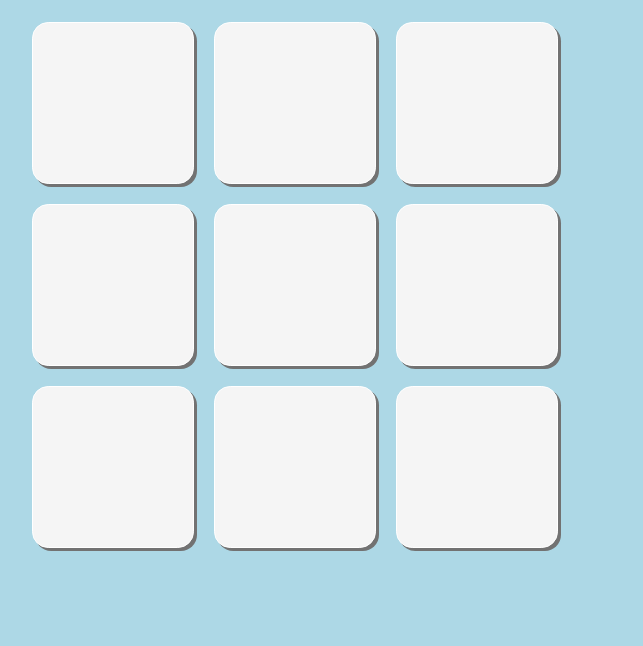
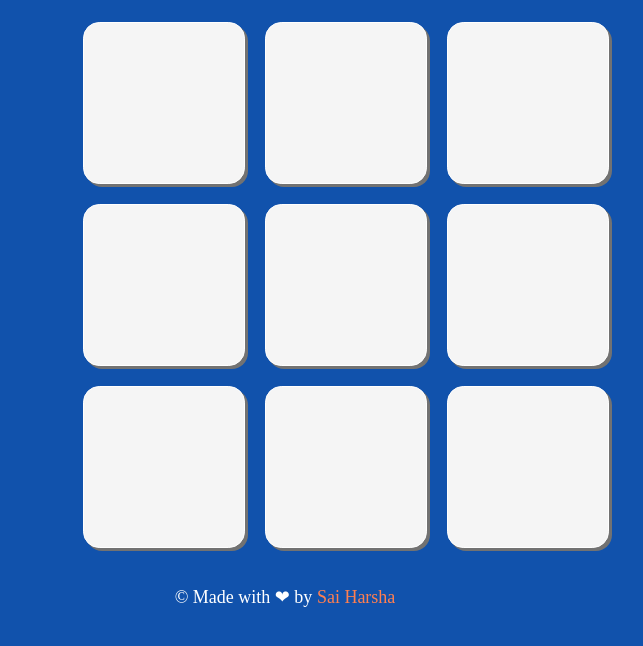
Before and after one commit to rSaiHarsha/Tic-Tac-Toe, a plain HTML site: page index.html in a window 1280 px wide. Shown: the part 100-746 px from the top of the page, without its empty margins (355-998 px from the left). Drawn offline with nearby package versions, Linux system fonts and the light colour scheme; a web font is replaced by a local one.

Commit message:
Changed the background color, adjust the alignment to center and added footer.

```diff
--- a/index.html
+++ b/index.html
@@ -22,6 +22,9 @@
        <div class="square bottom middle">      </div>
        <div class="square bottom right"> </div>
     </div>
+    <footer>
+        <p>© Made with ❤ by <a href="https://rsaiharsha.github.io/SaiHarsha/" target="_blank">Sai Harsha</a></p>
+    </footer>
     <script src="https://code.jquery.com/jquery-3.7.1.min.js" integrity="sha256-/JqT3SQfawRcv/BIHPThkBvs0OEvtFFmqPF/lYI/Cxo=" crossorigin="anonymous"></script>
     <script src="engine.js"></script>
 </body>
--- a/style.css
+++ b/style.css
@@ -1,7 +1,7 @@
 body{
     padding:0;
     margin:0;
-    background-color: lightblue;
+    background-color:rgb(17, 82, 172);
     color: black;
     font-size: large;
 }
@@ -11,7 +11,7 @@ h1{
     font-family: Anton;
 }
 h1:hover{
-    color: rgb(17, 82, 172);
+    color: lightblue;
 }
 div {
     font-size: 8rem;
@@ -20,7 +20,7 @@ div {
     font-weight: bold;
 }
 .board {
-    margin: 0 25%;
+    margin: 0 29%;
     height:100%;
     width:40rem;
     border-radius: 10%;
@@ -54,3 +54,18 @@ div {
     opacity: 0.5;
     box-shadow: none;
 }
+footer{
+
+    display: flex;
+    justify-content: center;
+
+    color: #fff;
+
+}
+footer>p>a{
+    text-decoration: none;
+    color:coral;
+}
+footer>p>a:hover{
+    color:black;
+}
```
